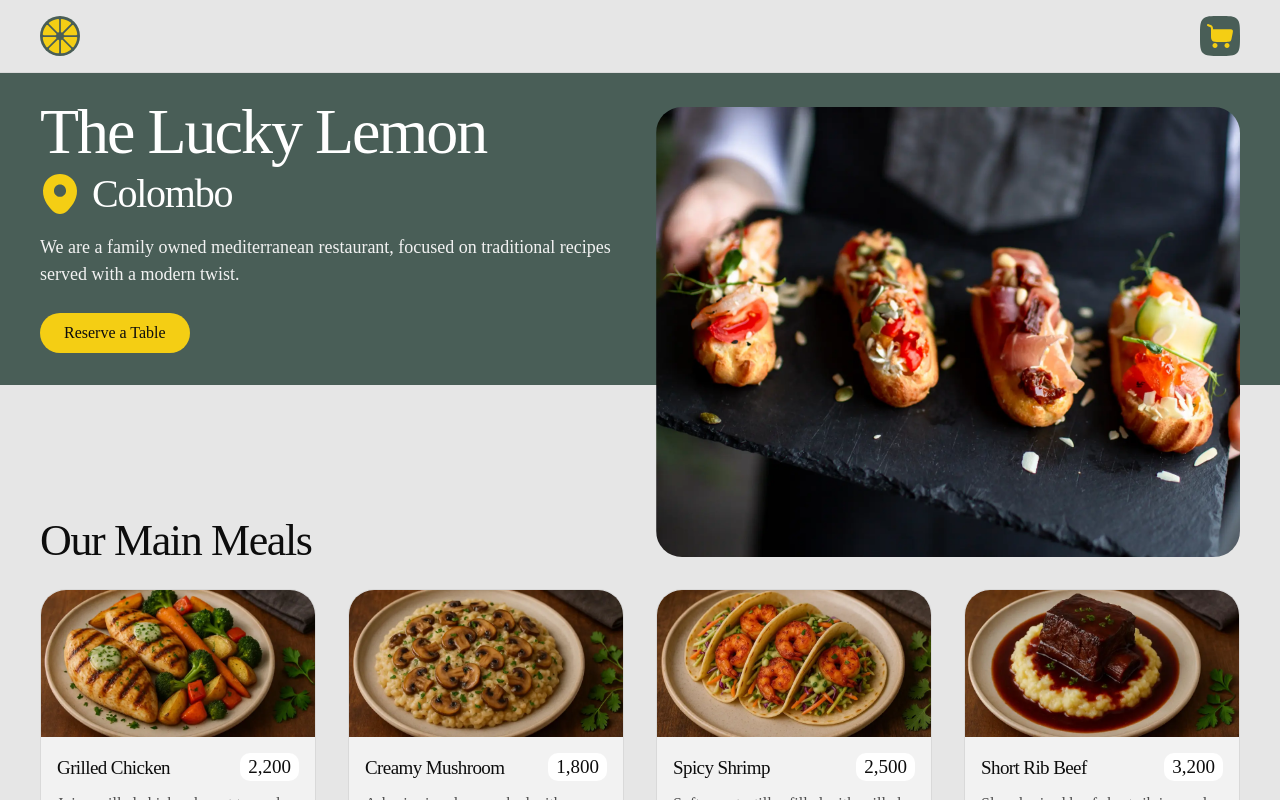
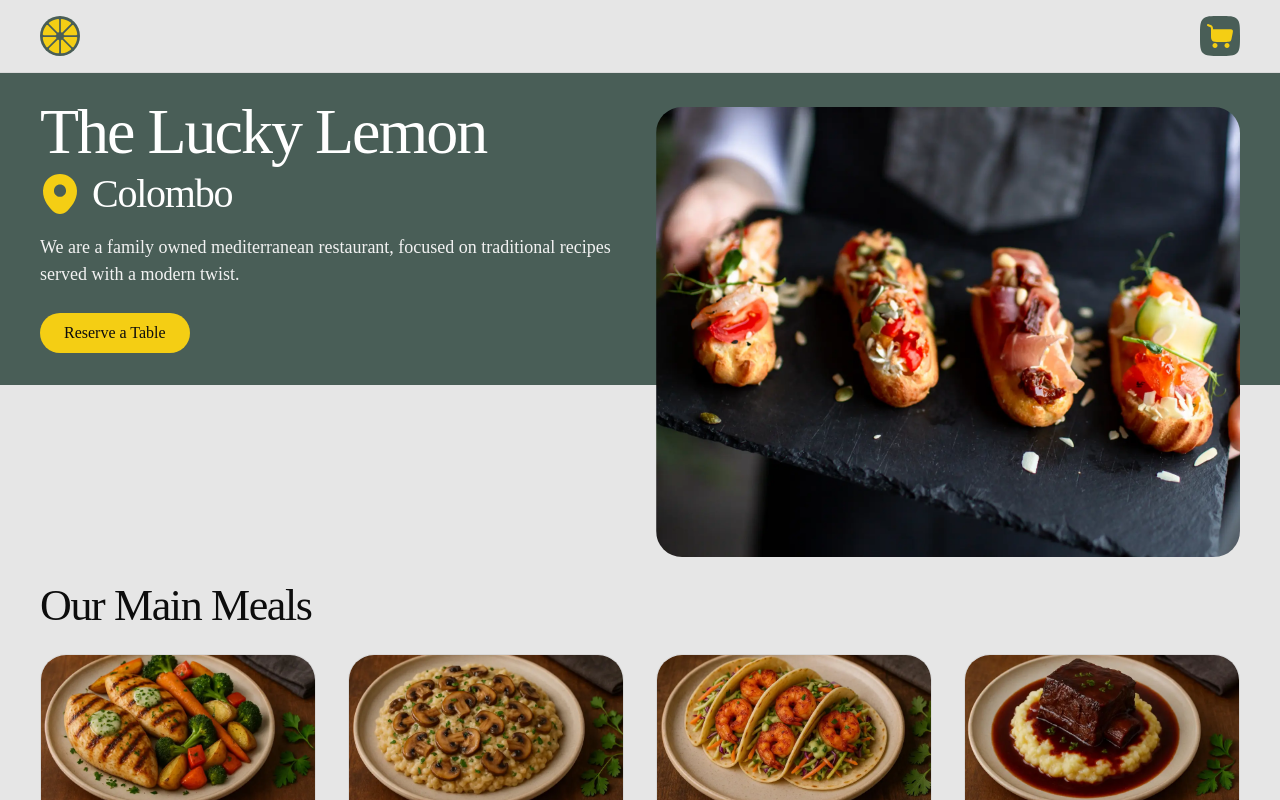
Before and after one commit to ilhamifham/the-lucky-lemon, a React (Vite) app: page / in a window 1280 px wide. Shown: the top 800 px of the page. Built offline with nearby package versions, Linux system fonts and the light colour scheme; a web font is replaced by a local one.

Commit message:
Edited menu section css

```diff
--- a/src/components/menu/Menu.css
+++ b/src/components/menu/Menu.css
@@ -21,23 +21,19 @@
     }
 }
 
-@media screen and (min-width: 64.4375rem) {
+@media screen and (min-width: 65.25rem) {
     .section__menu {
-        padding-top: 10.75rem;
+        padding-top: 8.4375rem;
     }
 }
 
-@media screen and (min-width: 65.25rem) {
+@media screen and (min-width: 67rem) {
     .section__menu {
         padding-top: 12.4375rem;
     }
 }
 
 @media screen and (min-width: 79rem) {
-    .section__menu {
-        padding-top: 8.375rem;
-    }
-
     .section__menu h2 {
         text-align: left;
     }
```
